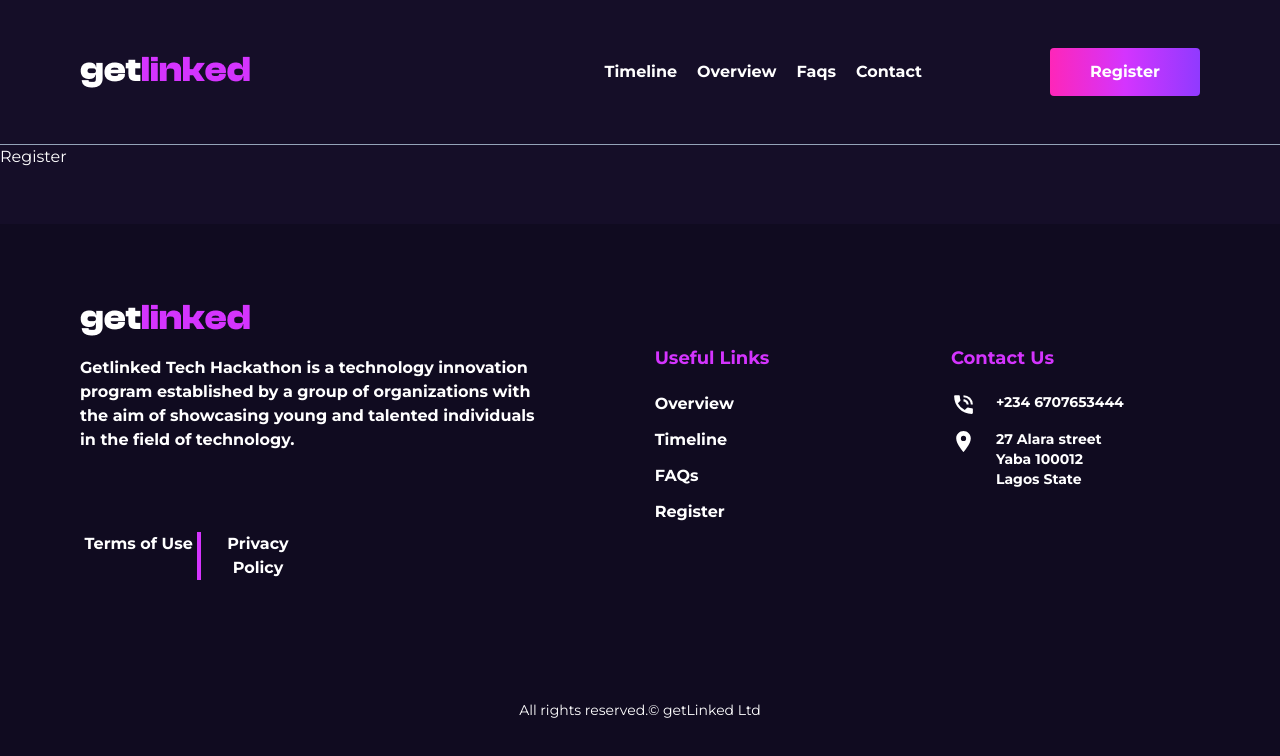
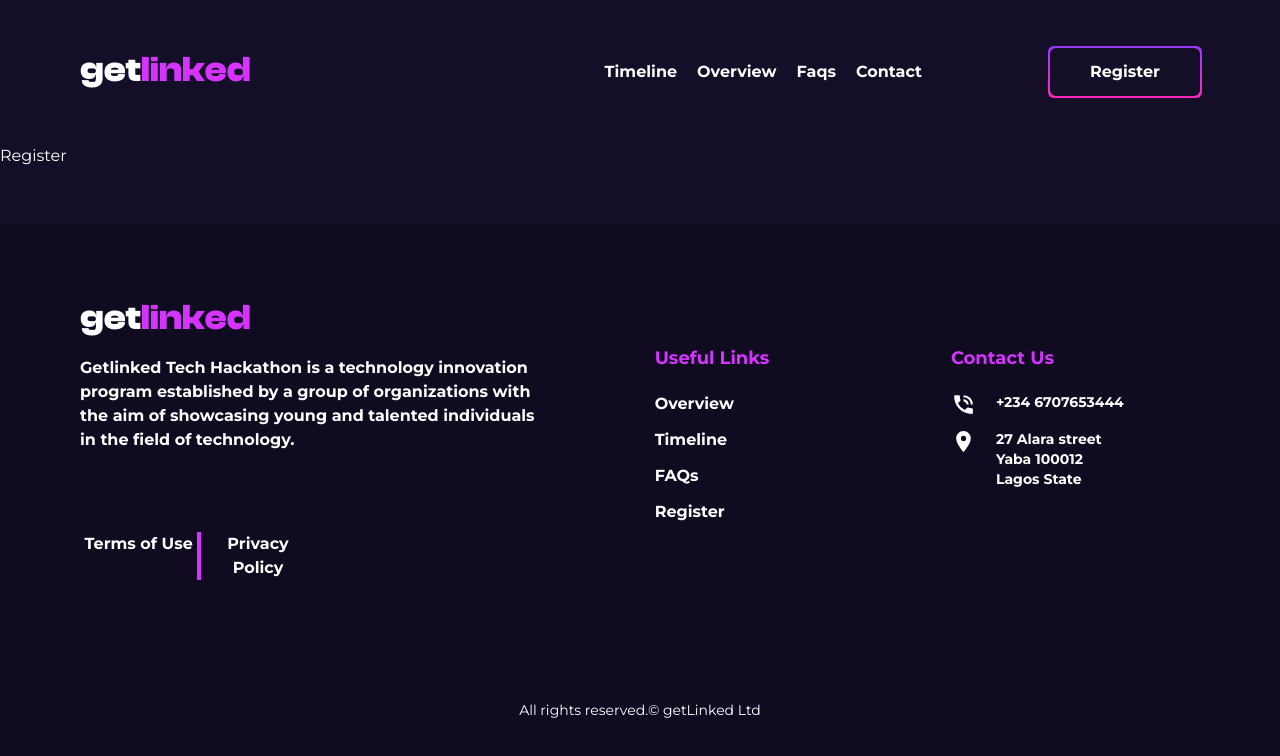
Before and after one commit to Leeyah-123/GetLinked, a React (Vite) app: page /register in a window 1280 px wide. Shown: the top 756 px of the page. Built offline with nearby package versions, Linux system fonts and the light colour scheme.

Commit message:
Add styling for register button

```diff
--- a/src/components/Navbar.tsx
+++ b/src/components/Navbar.tsx
@@ -1,9 +1,11 @@
-import { Link } from 'react-router-dom';
+import { Link, useLocation } from 'react-router-dom';
 import Logo from './Logo';
 
 const Navbar = () => {
+  const { pathname } = useLocation();
+
   return (
-    <nav className="py-12 border-b border-b-slate-400 px-5 md:px-10 lg:px-20 flex items-center">
+    <nav className="py-12  px-5 md:px-10 lg:px-20 flex items-center">
       <Link to="/">
         <Logo />
       </Link>
@@ -28,9 +30,17 @@ const Navbar = () => {
           <Link
             id="navBtn"
             to="/register"
-            className="btn transition-transform hover:scale-[1.05] focus:scale-[1.05]"
+            className={`relative ${
+              pathname == '/register' && 'bg-none bg-navy-blue'
+            } btn transition-transform hover:scale-[1.05] focus:scale-[1.05]`}
           >
-            Register
+            <span className="relative z-20">Register</span>
+            {pathname == '/register' && (
+              <>
+                <span className="absolute inset-0 z-10 bg-navy-blue rounded-md"></span>
+                <span className="absolute -inset-0.5 bg-gradient-to-b from-[#9A39FF] to-[#FF29B9] border-transparent rounded-md"></span>
+              </>
+            )}
           </Link>
         </div>
 
--- a/src/main.tsx
+++ b/src/main.tsx
@@ -4,6 +4,7 @@ import { RouterProvider, createBrowserRouter } from 'react-router-dom';
 import App from './App.tsx';
 import './index.css';
 import Contact from './routes/contact.tsx';
+import Home from './routes/home.tsx';
 import Register from './routes/register.tsx';
 
 const router = createBrowserRouter([
@@ -11,6 +12,10 @@ const router = createBrowserRouter([
     path: '/',
     element: <App />,
     children: [
+      {
+        path: '/',
+        element: <Home />,
+      },
       {
         path: 'contact',
         element: <Contact />,
--- a/src/routes/home.tsx
+++ b/src/routes/home.tsx
@@ -1,5 +1,9 @@
 const Home = () => {
-  return <div>Home</div>
-}
+  return (
+    <section id="home" className="border-t border-t-slate-400">
+      Home
+    </section>
+  );
+};
 
-export default Home
+export default Home;
--- a/src/routes/register.tsx
+++ b/src/routes/register.tsx
@@ -1,5 +1,5 @@
 const Register = () => {
-  return <div>Register</div>;
+  return <section id="register">Register</section>;
 };
 
 export default Register;
```
